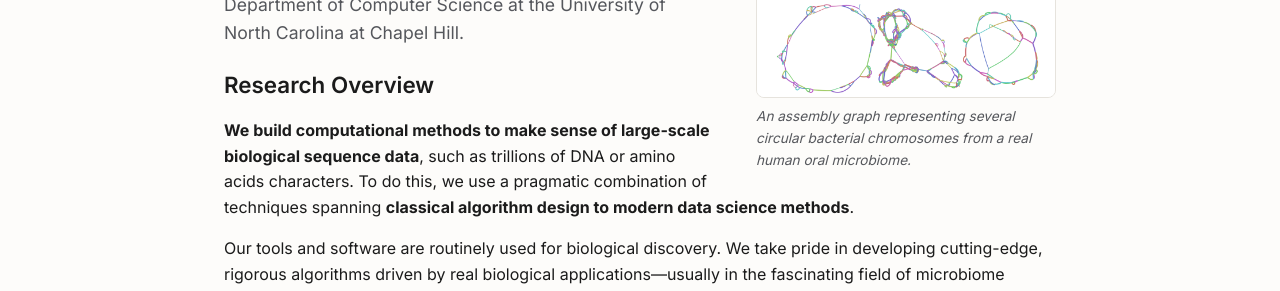
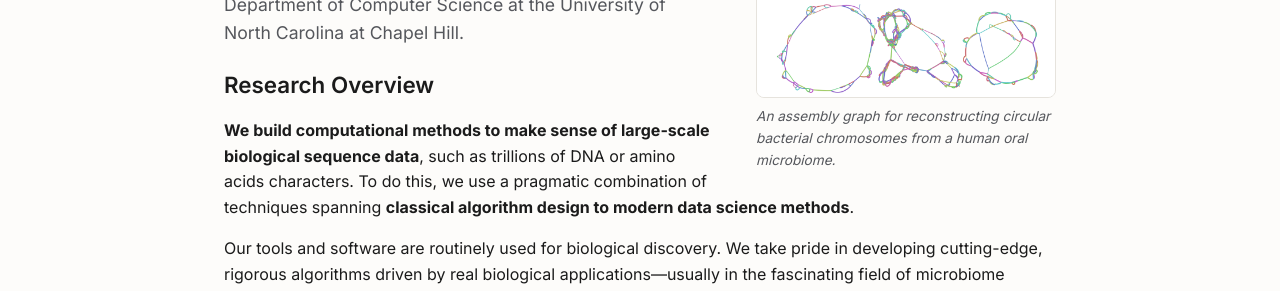
Before and after one commit to jshaw-lab-compbio/jshaw-lab-compbio.github.io, a Jekyll site: the page built from index.md, in a window 1280 px wide and 900 px high. Shown: the part 302-593 px from the top of the window. Built offline with Jekyll 4.4.1, drawn with Linux system fonts in a browser that asks for light colours.

Commit message:
new text

```diff
--- a/_config.yml
+++ b/_config.yml
@@ -40,7 +40,7 @@ email_canary: "micrometapangenomics"
 # Empty ("") hides it. To add one: drop an image at assets/img/hero.jpg
 # (wide, e.g. 1600x900) and set hero_image to its path below.
 hero_image: "assets/img/gut_graph_hero.png"
-hero_image_caption: "An assembly graph representing several circular bacterial chromosomes from a real human oral microbiome."
+hero_image_caption: "An assembly graph for reconstructing circular bacterial chromosomes from a human oral microbiome."
 
 # Top navigation, in order. Add/remove/reorder entries here.
 nav:
```
